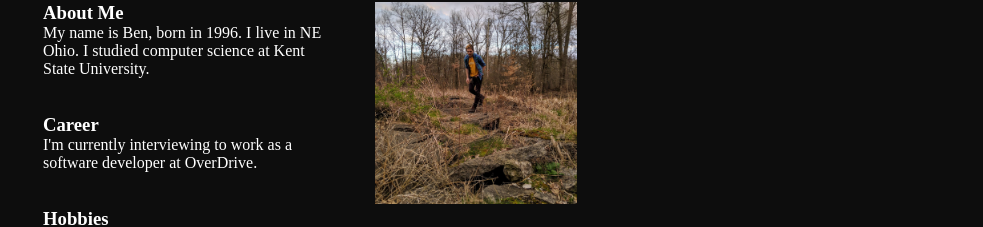
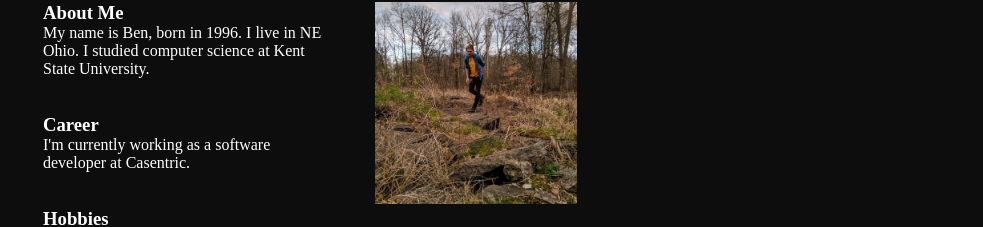
Before and after one commit to benholland1024/benh.cloud, a Vue app: page / in a window 1280 px wide. Shown: the part 269-496 px from the top of the page, without its empty margins (297-1280 px from the left). Built offline with nearby package versions, Linux system fonts and the light colour scheme.

Commit message:
Updating career section in bio

```diff
--- a/src/views/Bio.vue
+++ b/src/views/Bio.vue
@@ -10,7 +10,7 @@
         <p> My name is Ben, born in 1996.  I live in NE Ohio.  I studied computer science at Kent State University. </p>
         <br /><br />
         <h3>Career</h3>
-        <p> I'm currently interviewing to work as a software developer at OverDrive.  </p>
+        <p> I'm currently working as a software developer at Casentric.  </p>
         <br /><br />
         <h3>Hobbies</h3>
         <p>Drums and guitar</p>
```
